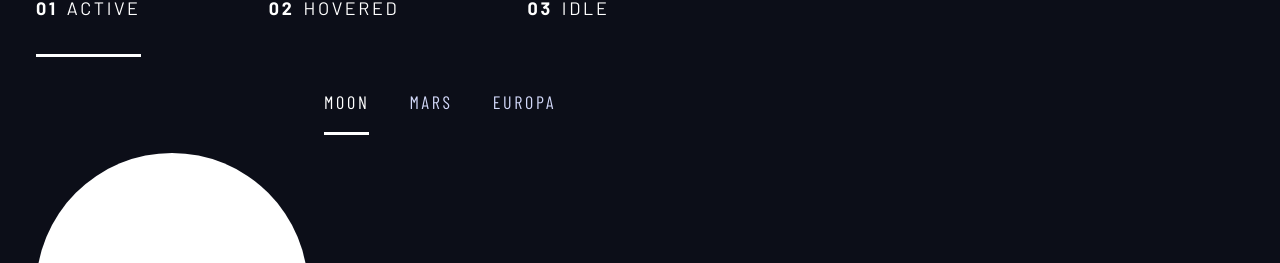
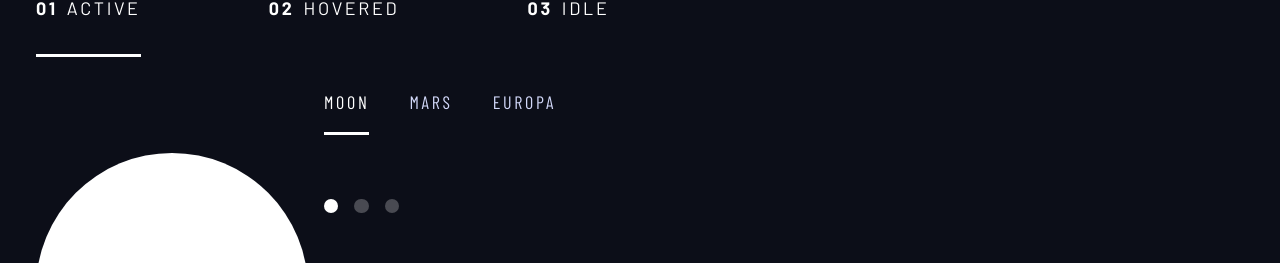
Before and after one commit to CodeHunt101/space-travel, a Next.js app: page /design-system in a window 1280 px wide. Shown: the part 1393-1656 px from the top of the page. Built offline with nearby package versions, Linux system fonts and the light colour scheme; a web font is replaced by a local one.

Commit message:
add dot list

```diff
--- /dev/null
+++ b/src/app/design-system/components/interactive-elements/Dots.module.scss
@@ -0,0 +1,21 @@
+@import '../../../styles/variables';
+@import '../../../styles/mixins';
+
+.dot-indicators {
+  button {
+    border-radius: 50%;
+    width: 0.8em;
+    aspect-ratio: 1/1;
+    border: 0;
+    cursor: pointer;
+    @include bg-colour($clr-white, 25%)
+  }
+
+  button:hover, button:focus {
+    @include bg-colour($clr-white, 50%)
+  }
+
+  .active, [aria-selected="true"] {
+    @include bg-colour($clr-white)
+  }
+}
--- /dev/null
+++ b/src/app/design-system/components/interactive-elements/Dots.tsx
@@ -0,0 +1,18 @@
+/* eslint-disable jsx-a11y/role-supports-aria-props */
+import styles from './Dots.module.scss'
+
+const Dots = () => (
+  <div className={`${styles['dot-indicators']} flex`}>
+    <button aria-selected="true">
+      <span className="active sr-only">Slide title</span>
+    </button>
+    <button aria-selected="false">
+      <span className="sr-only">Slide title</span>
+    </button>
+    <button aria-selected="false">
+      <span className="sr-only">Slide title</span>
+    </button>
+  </div>
+)
+
+export default Dots
--- a/src/app/design-system/components/interactive-elements/index.tsx
+++ b/src/app/design-system/components/interactive-elements/index.tsx
@@ -1,3 +1,4 @@
+import Dots from './Dots'
 import LargeButton from './LargeButton'
 import NavBar from './NavBar'
 import Tabs from './Tabs'
@@ -16,11 +17,20 @@ const InteractiveElements = () => (
         <LargeButton />
       </div>
 
-      <div style={{ marginBottom: '50vh' }}>
+      <div
+        className="flow"
+        style={
+          {
+            marginBottom: '50vh',
+            '--flow-space': '4rem',
+          } as React.CSSProperties
+        }
+      >
         {/* Tabs */}
         <Tabs />
 
         {/* Dots */}
+        <Dots />
 
         {/* Numbers */}
       </div>
--- a/src/app/styles/utils/_index.scss
+++ b/src/app/styles/utils/_index.scss
@@ -1,19 +1,21 @@
 @import './spacings', './colours', './typography';
 
-.underline-indicators > * {
+.underline-indicators {
+  > * {
     padding: var(--underline-gap, $default-underline-gap) 0;
     cursor: pointer;
     border: 0;
-  border-bottom: .2rem solid #{'hsl(#{$clr-white} / 0)'}
+    border-bottom: .2rem solid #{'hsl(#{$clr-white} / 0)'};
+
+    &:hover,
+    &:focus {
+      border-color: #{'hsl(#{$clr-white} / 50%)'};
+    }
   }
 
-.underline-indicators > *:hover,
-.underline-indicators > *:focus {
-  border-color: #{'hsl(#{$clr-white} / 50%)'}
+  > .active,
+  > [aria-selected="true"] {
+    color: #{'hsl(#{$clr-white} / 100%)'};
+    border-color: #{'hsl(#{$clr-white} / 100%)'};
   }
-
-.underline-indicators > .active,
-.underline-indicators > [aria-selected="true"] {
-  color: #{'hsl(#{$clr-white} / 100%)'};
-  border-color: #{'hsl(#{$clr-white} / 100%)'}
 }
```
Lines whose indentation alone changed are shown as unchanged.
